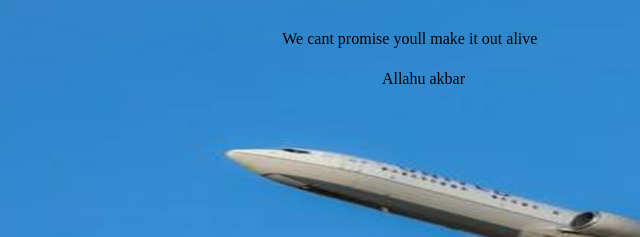
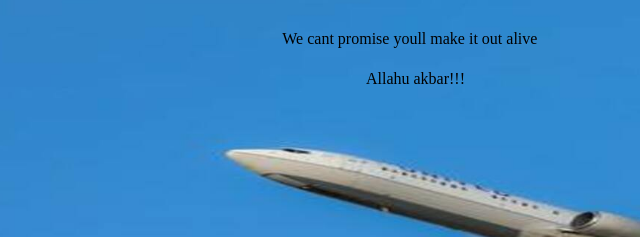
Before and after one commit to jacksonh45/CompanyProject, a plain HTML site: page index.html in a window 1280 px wide. Shown: the part 352-589 px from the top of the page, 175-815 px from the left. Drawn offline with Linux system fonts and the light colour scheme; a web font is replaced by a local one.

Commit message:
Finished Project.

```diff
--- a/index.html
+++ b/index.html
@@ -17,6 +17,6 @@
         <a id="home" href="index.html">HOME</a>
 </div>
 <span id="one">We cant promise youll make it out alive</span>
-<span id="two">Allahu akbar</span>
+<span id="two">Allahu akbar!!!</span>
 </body>
 </html>
```
